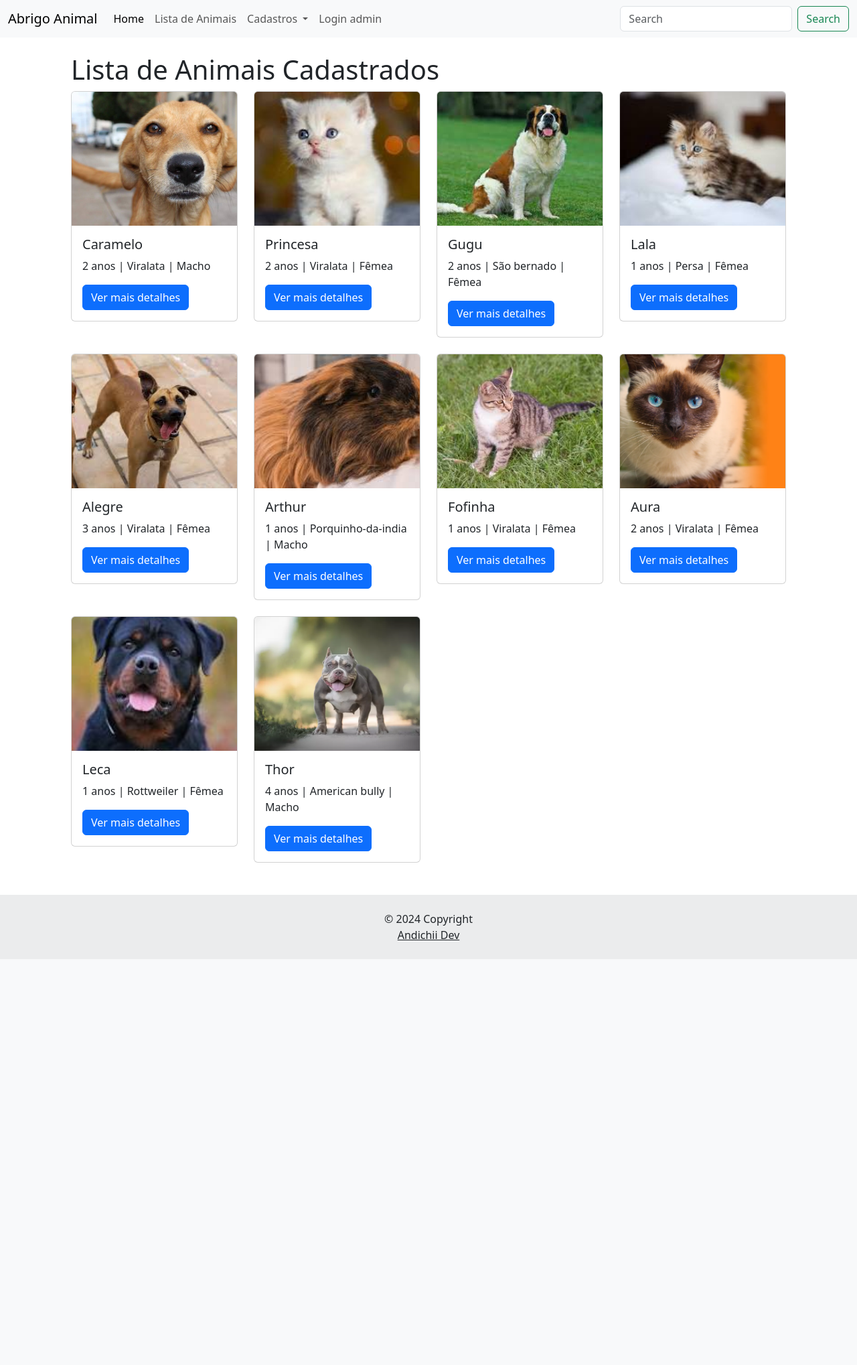
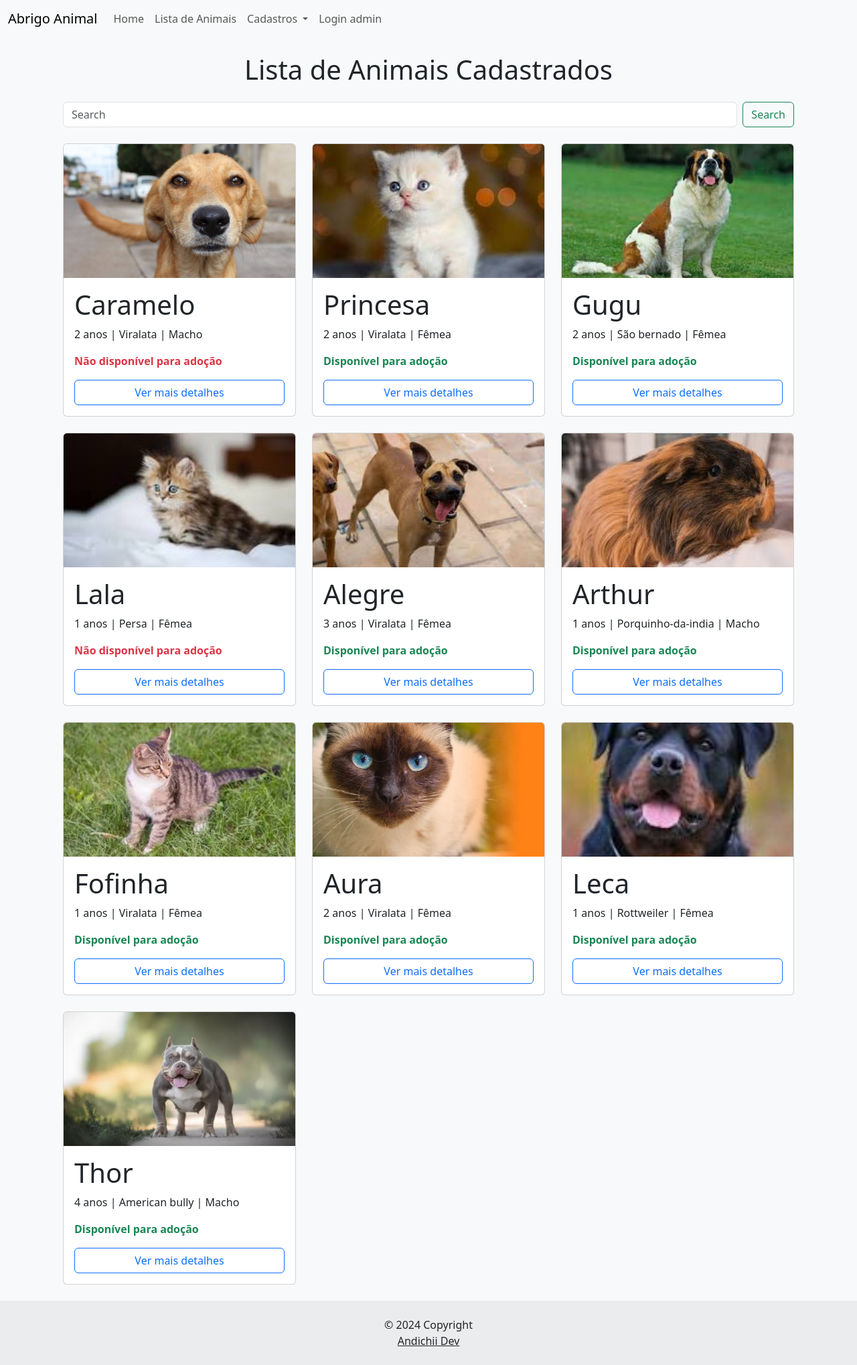
Before and after one commit to Andiichi/abrigo_animal, a Django app: page /lista_animais/ in a window 1280 px wide. Shown: the whole page at 67% size. Before the commit the page ends 1432 px from the top, so only its background shows below. Run offline with Django 5.2, Linux system fonts and the light colour scheme; data comes from the database, SQL or seed files in the repository; both versions use the stored data as it was after the commit; some libraries are stand-ins or nearby versions.

```diff
--- a/site_abrigo/templates/base.html
+++ b/site_abrigo/templates/base.html
@@ -17,17 +17,31 @@
 
 </head>
 
-<body>
+<body class="bg-light">
+  <header>
+      {% include "nav.html" %}
+  </header>
 
-        {% include "nav.html" %}
+  <main class="container">
+      {% block content %}
+      {% endblock %}
+  </main>
 
+  <footer>
+      {% include "footer.html" %}
+  </footer>
 
-        <main class="container">
-            {% block content %}    {% endblock %}
-          </main>
+{% block scripts %}
+<!-- Carregar CSS do Bootstrap -->
+<link href="https://cdn.jsdelivr.net/npm/bootstrap@5.3.0-alpha1/dist/css/bootstrap.min.css" rel="stylesheet">
 
+<!-- Carregar jQuery (necessário para o carousel do Bootstrap 5 funcionar) -->
+<script src="https://code.jquery.com/jquery-3.6.0.min.js"></script>
 
-        {% include "footer.html" %}
+<!-- Carregar JS do Bootstrap -->
+<script src="https://cdn.jsdelivr.net/npm/bootstrap@5.3.0-alpha1/dist/js/bootstrap.bundle.min.js"></script>
+{% endblock %}
+
 
 </body>
 
--- a/site_abrigo/templates/cadastro_animal.html
+++ b/site_abrigo/templates/cadastro_animal.html
@@ -3,6 +3,8 @@
 {% block content %}
 
 <div class="container mx-auto p-4">
+    <div class="d-grid gap-2 d-md-block">
+        <h1>Cadastrar animal</h1>
         {% if sucesso %}
         <div class="alert alert-success" role="alert">
             Animal cadastrado com sucesso!
@@ -20,13 +22,14 @@
 
             {% bootstrap_form form %}
 
-        <div class="btn-group gap-2 " role="group">
+            <div class="d-grid gap-2 d-md-block " role="group">
                 <button type="submit" class="btn btn-primary rounded">Cadastrar</button>
                 <button type="reset" name="submit" class="btn btn-primary rounded ">Limpar</button>
             </div>
         </form>
 
     </div>
+</div>
 
 
 {% endblock %}
--- a/site_abrigo/templates/detalhe_animal.html
+++ b/site_abrigo/templates/detalhe_animal.html
@@ -1,4 +1,5 @@
 {% extends 'base.html' %}
+
 {% load static %}
 {% load bootstrap5 %}
 {% bootstrap_css %}
@@ -6,7 +7,7 @@
 {% block content %}
 
 <h1>Detalhes de {{ animal.nome|capfirst }}</h1>
-<p>Criado em: {{ animal.data_criacao|date:"d/m/Y H:i" }}</p>
+<p class="text-semibold">Criado em: {{ animal.data_criacao|date:"d/m/Y" }} </p>
 
 <div class="row g-4">
     <!-- Coluna para a imagem -->
@@ -36,6 +37,7 @@
             <p>Espécie: {{ animal.get_especie_display }}</p>
             {% endif %}
           </div>
+
 </div>
 
 {% endblock %}
--- a/site_abrigo/templates/footer.html
+++ b/site_abrigo/templates/footer.html
@@ -1,8 +1,8 @@
 {% load bootstrap5 %}
     {% bootstrap_css %}
 
-<footer class="bg-body-tertiary text-center text-lg-start mt-8 ">
-        <div class="text-center p-4" style="background-color: rgba(0, 0, 0, 0.05);">
+<footer class="bg-body-tertiary text-center text-lg-start mt-8">
+        <div class="text-center p-4 " style="background-color: rgba(0, 0, 0, 0.05);">
             © 2024 Copyright <br> <a class="text-body" href="#">Andichii Dev</a>
         </div>
 
--- a/site_abrigo/templates/lista_animais.html
+++ b/site_abrigo/templates/lista_animais.html
@@ -1,28 +1,49 @@
 {% extends 'base.html' %}
+
 {% load static %}
+{% load bootstrap5 %}
+{% bootstrap_css %}
 
 {% block content %}
-<div class="container mx-auto p-4">
+<div class="container my-4">
+    <h1 class="text-center mb-4">Lista de Animais Cadastrados</h1>
 
-    <h1>Lista de Animais Cadastrados</h1>
-    <div class="row">
+    <!-- #pesquisar animal por palavra chave -->
+    <form class="d-flex mb-4" role="search" method="POST">
+        {% csrf_token %}
+        <input
+           class="form-control me-2"
+           type="search"
+           placeholder="Search"
+           name="search_query"
+           required aria-label="Search"
+        >
+        <button class="btn btn-outline-success" type="submit">Search</button>
+       </form>
+
+    <div class="row g-4">
         {% for animal in animais %}
-        <div class="col-md-3 mb-4"> <!-- 4 colunas em telas médias e grandes -->
-            <div class="card">
+        <div class="col-12 col-md-6 col-lg-4">
+            <div class="card h-100">
                 {% if animal.imagem %}
                 <img src="{{ animal.imagem.url }}" class="card-img-top" alt="Imagem de {{ animal.nome }}" style="height: 200px; object-fit: cover;">
                 {% else %}
-                <img src="{% static 'img/imagem_default.jpg' %}" class="card-img-top" alt="Imagem padrão" style="height: 200px; object-fit: cover;">
+                <img src="{% static 'img/imagem_default.jpg' %}" class="card-img-top" alt="Imagem de {{ animal.nome }}" style="height: 150px; object-fit: cover;">
                 {% endif %}
                 <div class="card-body">
-                    <h5 class="card-title">{{ animal.nome|capfirst }} </h5>
+                    <h5 class="card-title display-6">{{ animal.nome|capfirst }}</h5>
                     <p class="card-text">{{ animal.idade }} anos | {{ animal.raca|capfirst }} | {{ animal.get_sexo_display }}</p>
-                    <a href="{% url 'detalhe_animal' animal.id %}" class="btn btn-primary">Ver mais detalhes</a>
+                    {% if animal.disponivel_para_adocao%}
+                    <p class="text-success fw-bold">Disponível para adoção</p>
+                    {% else %}
+                    <p class="text-danger fw-bold">Não disponível para adoção</p>
+                    {% endif %}
+
+                    <a href="{% url 'detalhe_animal' animal.id %}" class="btn btn-outline-primary w-100">Ver mais detalhes</a>
                 </div>
+
             </div>
         </div>
-        {% empty %}
-        <p>Nenhum animal cadastrado.</p>
         {% endfor %}
     </div>
 </div>
--- a/site_abrigo/templates/nav.html
+++ b/site_abrigo/templates/nav.html
@@ -1,7 +1,6 @@
+{% load static %}
 {% load bootstrap5 %}
 {% bootstrap_css %}
-{% bootstrap_javascript %}
-
 
 
     <nav class="navbar navbar-expand-lg bg-body-tertiary">
@@ -14,7 +13,7 @@
     <div class="collapse navbar-collapse" id="navbarSupportedContent">
       <ul class="navbar-nav me-auto mb-2 mb-lg-0">
         <li class="nav-item">
-          <a class="nav-link active" aria-current="page" href="/">Home</a>
+          <a class="nav-link" aria-current="page" href="/">Home</a>
         </li>
         <li class="nav-item">
           <a class="nav-link" href="{% url 'lista_animais' %}">Lista de Animais</a>
@@ -35,20 +34,6 @@
 
       </ul>
 
-
-      <!-- #pesquisar animal por palavra chave -->
-      <form class="d-flex" role="search" method="POST">
-        {% csrf_token %}
-        <input
-           class="form-control me-2"
-           type="search"
-           placeholder="Search"
-           name="search_query"
-           required aria-label="Search"
-        >
-        <button class="btn btn-outline-success" type="submit">Search</button>
-       </form>
-
     </div>
   </div>
 </nav>
```
Also changed, not shown: site_abrigo/templates/home.html (+45 -10 lines), db.sqlite3, uploads/imagens/Lala/5_filho_persa.jpg (added). Lines whose indentation alone changed are shown as unchanged.
